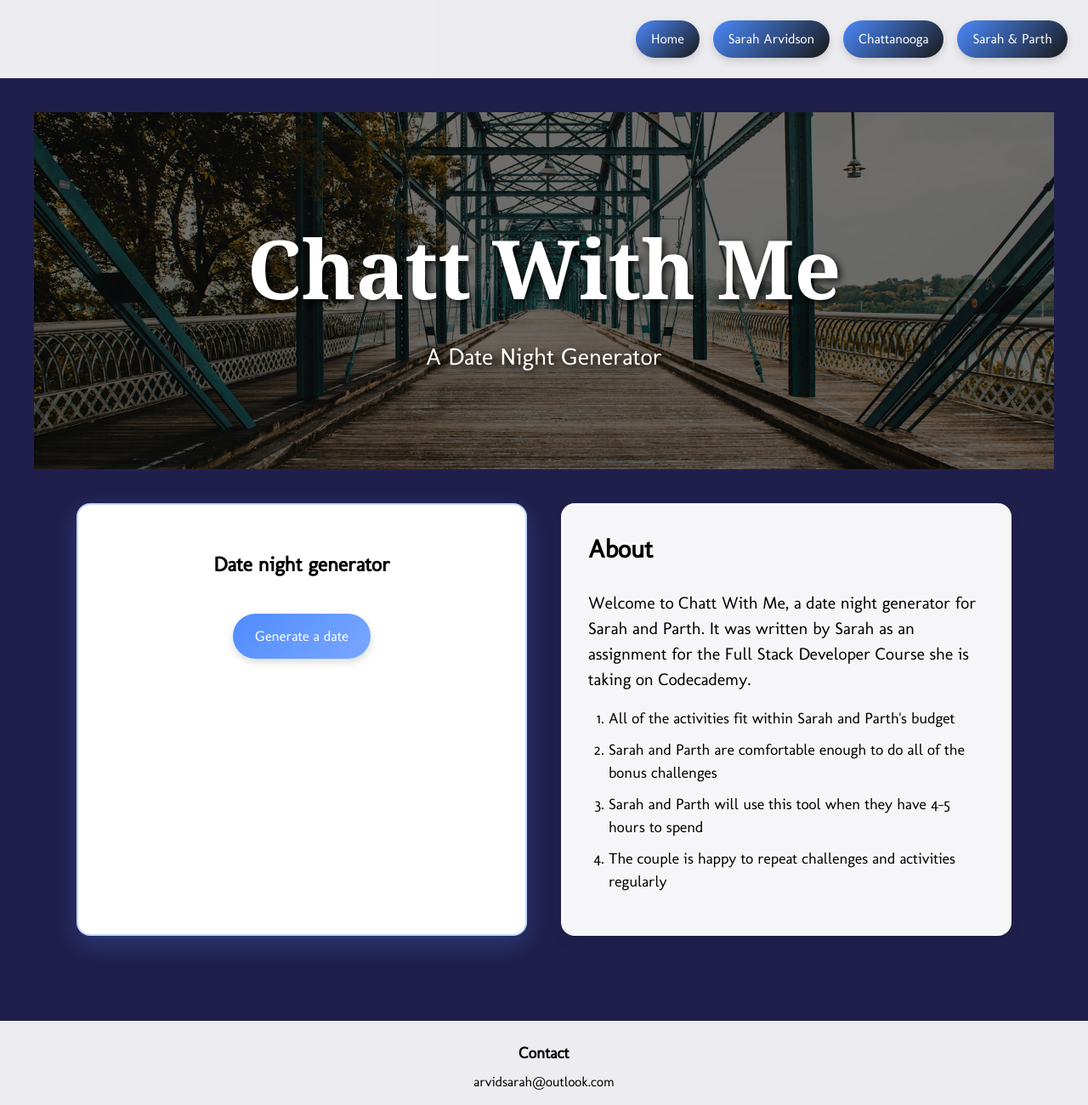
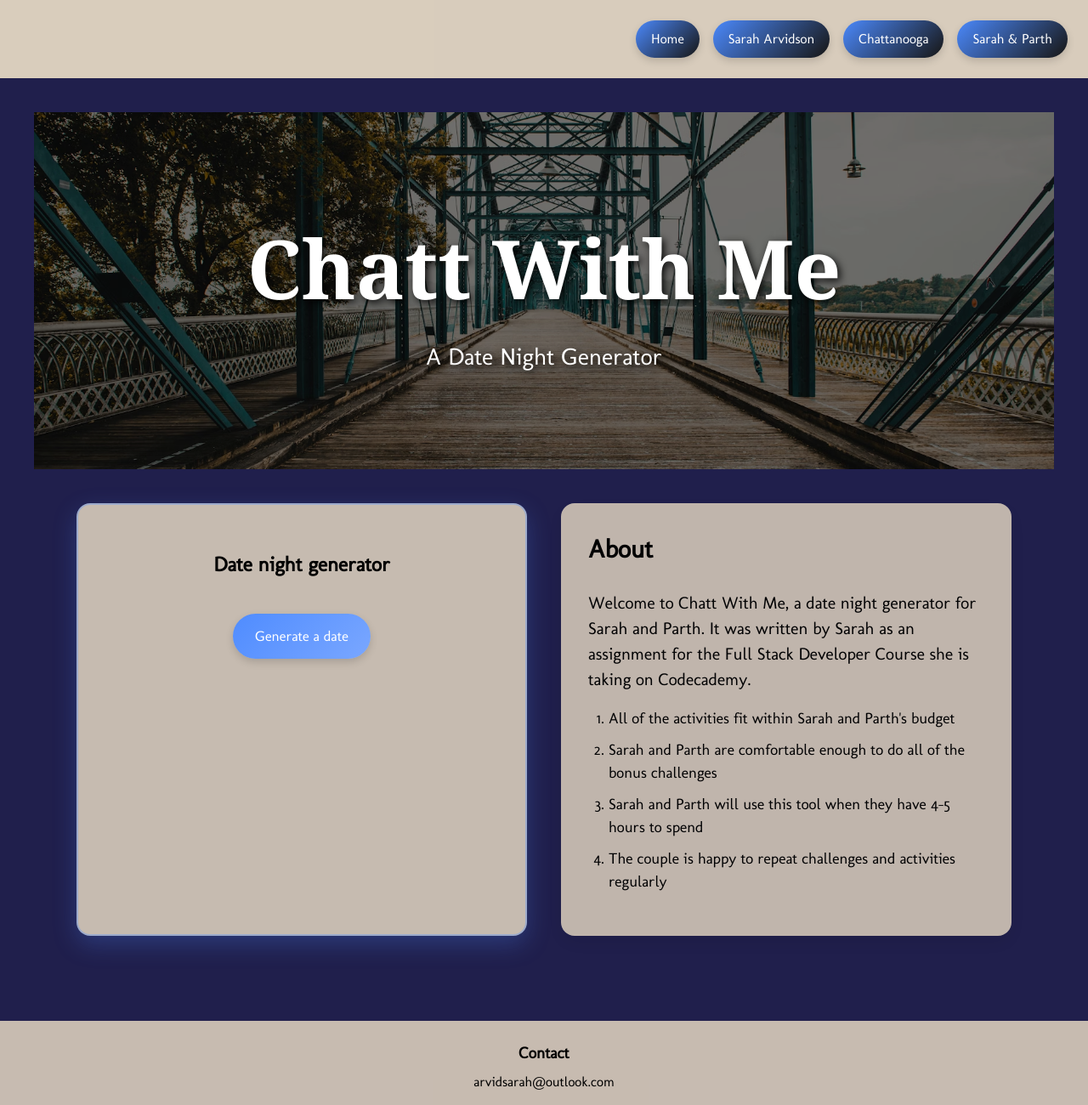
Before and after one commit to SarahArvidson/chattWithMe, a plain HTML site: page index.html in a window 1280 px wide. Shown: the whole page at 85% size. Drawn offline with Linux system fonts and the light colour scheme; a web font is replaced by a local one.

Commit message:
change white to eggshell because Parth likes it

```diff
--- a/style.css
+++ b/style.css
@@ -20,7 +20,7 @@ body {
   align-items: center;
   gap: 16px;
   padding: 24px;
-  background-color: rgba(255, 255, 255, 0.919);
+  background-color: #e3d6c2f2;
   position: sticky;
   top: 0;
   z-index: 100;
@@ -57,7 +57,7 @@ body {
 .hamburger span {
   width: 28px;
   height: 3px;
-  background: white;
+  background: #ffffff;
   border-radius: 3px;
 }
 
@@ -141,7 +141,7 @@ main {
 
 .about,
 .dates {
-  background: #ffffff;
+  background: #e3d6c2da;
   border-radius: 16px;
   padding: 32px;
   box-shadow: 0 8px 20px rgba(0, 0, 0, 0.08);
@@ -216,7 +216,7 @@ main {
 /* Footer */
 
 .footer {
-  background-color: rgba(255, 255, 255, 0.919);
+  background-color: #e3d6c2da;
   margin-top: 60px;
 }
 
```
